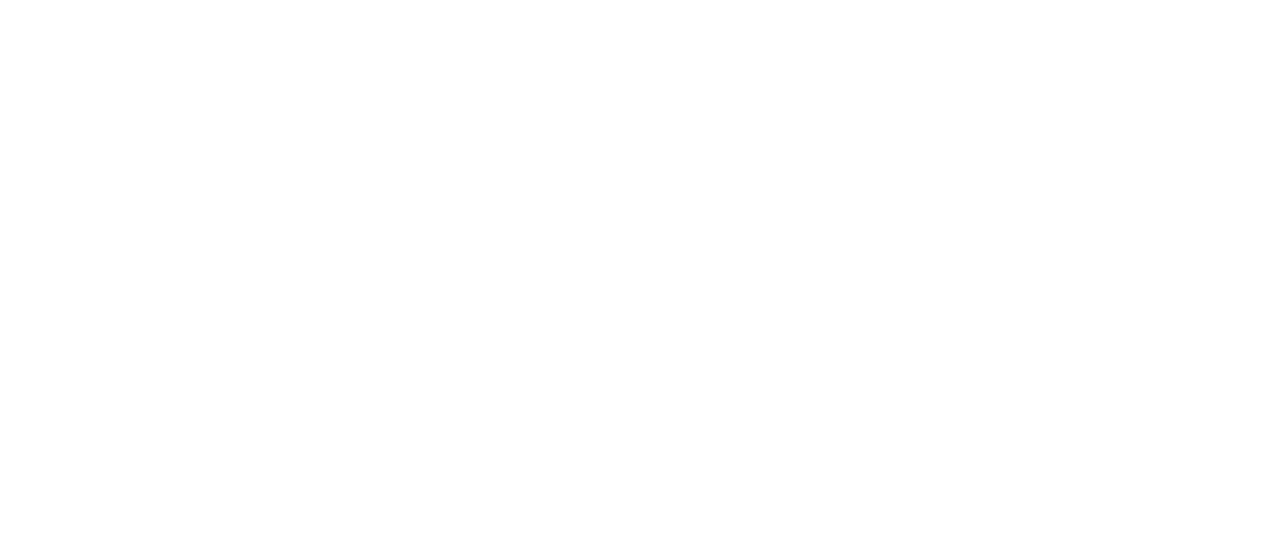
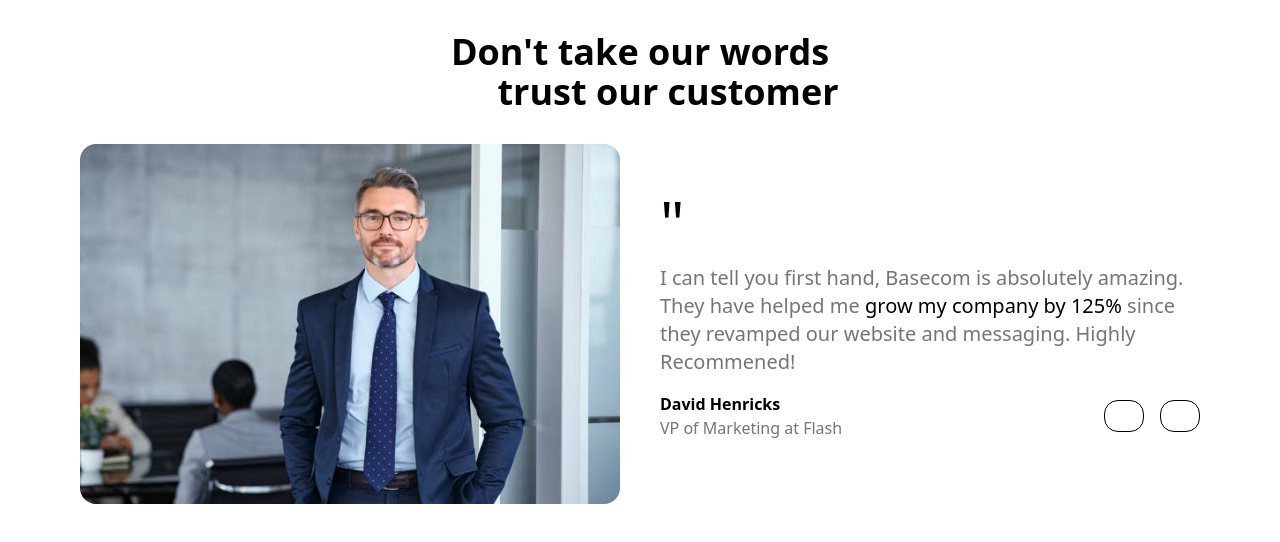
Before and after one commit to devbn3li/Dragons, a React (Vite) app: page /pageN8 in a window 1280 px wide. Before the commit this address had no page. Shown: the top 542 px of the page. Built offline with nearby package versions, Linux system fonts and the light colour scheme.

Commit message:
page number 8 is finished

```diff
--- /dev/null
+++ b/src/Pages/PageN8.jsx
@@ -0,0 +1,12 @@
+import AllComponent from '../hazem-components/pageN8-components/AllComponent';
+
+
+function PageN8() {
+    return (
+        <div className="all">
+            <AllComponent />
+        </div>
+    );
+}
+
+export default PageN8;
--- /dev/null
+++ b/src/hazem-components/pageN8-components/AllComponent.jsx
@@ -0,0 +1,40 @@
+
+
+
+function AllComponent() {
+    return (
+        <div className=" all mt-8">
+            <div className="header">
+                <div className="container text-center">
+                    <p className=" text-4xl font-bold">Don't take our words</p>
+                    <p className=" text-4xl m-0  md:ml-14 font-bold">trust our customer</p>
+                </div>
+            </div>
+            <div className="content mt-8">
+                <div className="container mx-auto grid grid-cols-1 md:grid-cols-2 items-center  gap-10">
+                    <div className="image ">
+                        <img src="/public/photos/man.jpg" alt=" image" className=" rounded-2xl " />
+                    </div>
+                    <div className="left">
+                        <h1 className=" text-6xl p-0">"</h1>
+                        <p className="text-borderColor pt-3 text-xl">I can tell you first hand, Basecom is absolutely
+                            amazing. They have helped me <span className="text-black"> grow my company by
+                                125% </span> since they revamped our website and messaging.
+                            Highly Recommened!</p>
+                        <div className="item flex justify-between items-center my-4">
+                            <div className="text">
+                                <h3 className=" font-bold">David Henricks</h3>
+                                <span className="text-borderColor ">VP of Marketing at Flash</span>
+                            </div>
+                            <div className="icons flex gap-4">
+                                <div className=" w-10 h-8 rounded-[14px] border border-black "> <i></i></div>
+                                <div className=" w-10 h-8 rounded-[14px] border border-black "> <i></i></div>
+                            </div>
+                        </div>
+                    </div>
+                </div>
+            </div>
+        </div>
+    )
+}
+export default AllComponent;
--- a/src/main.jsx
+++ b/src/main.jsx
@@ -6,6 +6,7 @@
 import SecondPage from './Pages/SecondPage';
 import PageN5 from './Pages/PageN5';
 import PageN7 from './Pages/PageN7';
+import Pagen8 from './Pages/PageN8';
 
 
 
@@ -21,6 +22,7 @@
         <Route path="/secondPage" element={<SecondPage />} />
         <Route path="/pageN5" element={<PageN5 />} />
         <Route path="/pageN7" element={<PageN7 />} />
+        <Route path="/pageN8" element={<Pagen8 />} />
       </Routes>
     </BrowserRouter>
   );
```
Also changed, not shown: public/photos/man.jpg (added).
